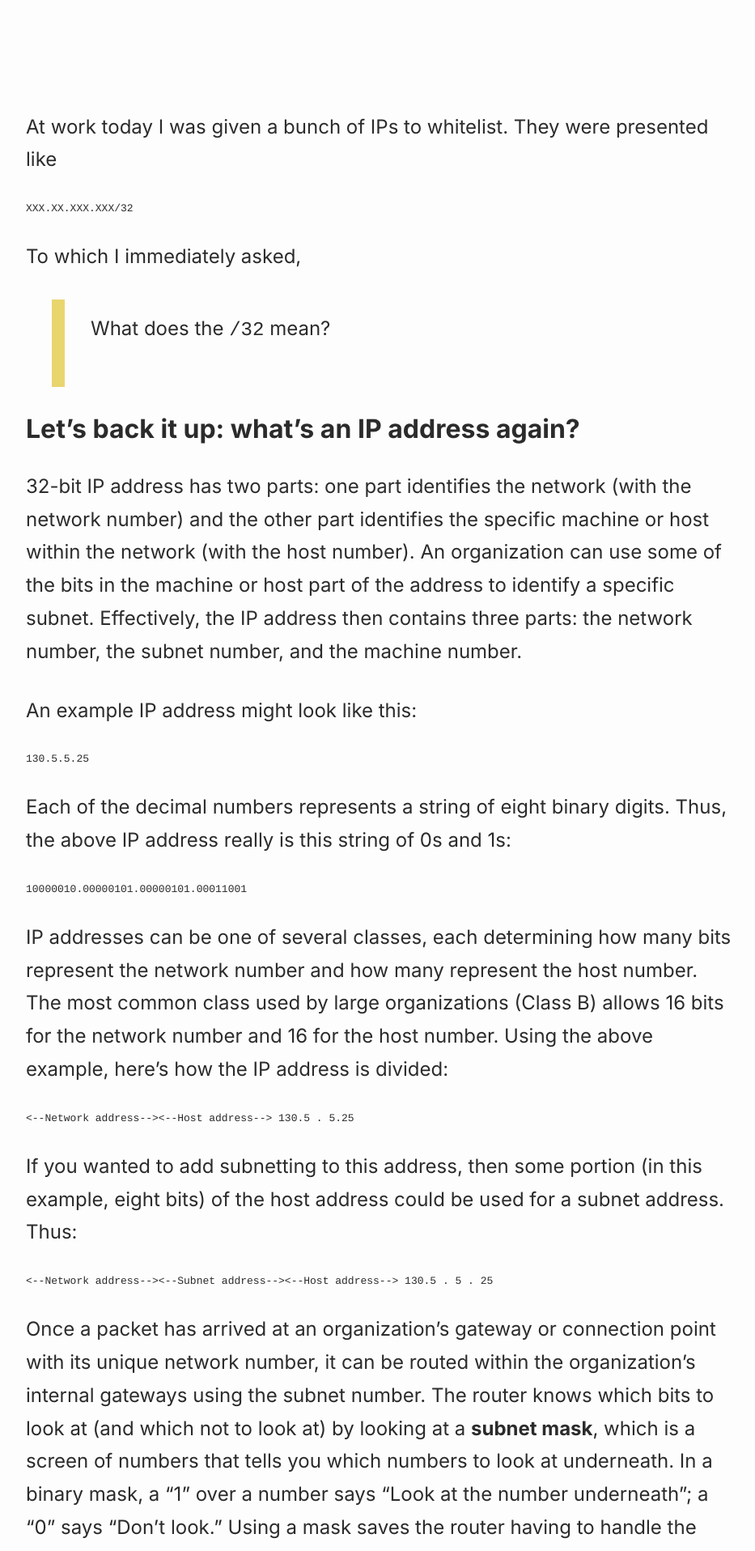
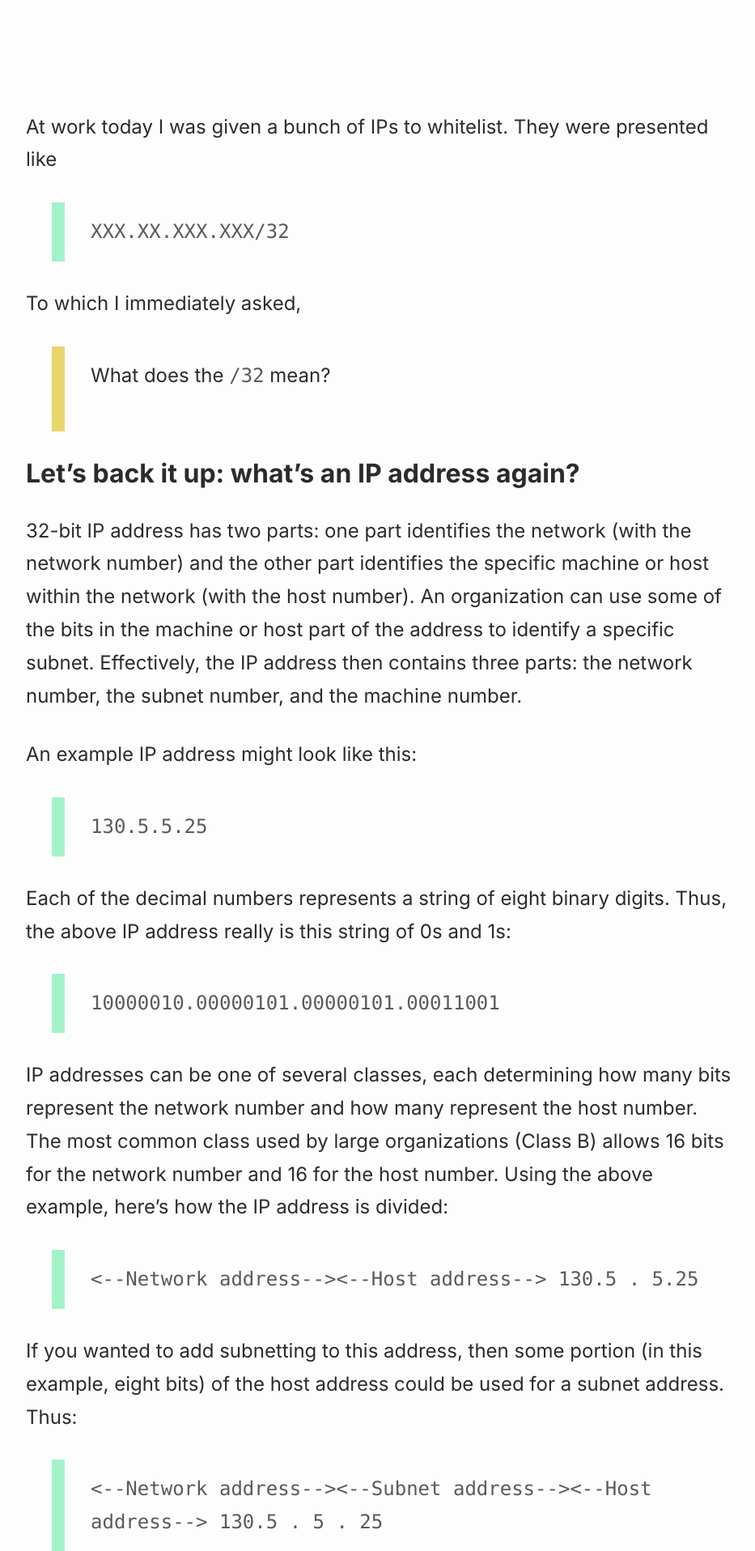
Before and after one commit to heisenburger/til, a Jekyll site: the page built from _posts/2017-07-04-netmasks.markdown, in a window 1280 px wide. Shown: the part 741-2657 px from the top of the page at 81% size, without its empty margins (96-1029 px from the left). Built offline with Jekyll 4.4.1, drawn with Linux system fonts in a browser that asks for light colours.

Commit message:
add pre and code styling

```diff
--- a/_sass/typography.scss
+++ b/_sass/typography.scss
@@ -1,6 +1,6 @@
 // Reading elements
 
-p, ul, ol {
+p, ul, ol, pre, code {
   font-size: 1rem;
   font-weight: normal;
   line-height: 1.7em;
@@ -23,7 +23,8 @@ ul, ol {
 
 blockquote {
   font-weight: 600;
-  padding: 1rem 0 1rem 1rem;
+  padding: 1rem 0 1rem 2rem;
+  margin-left: -2rem;
   border-left: 0.5rem solid $text-color;
   @include query($bp-desktop){
     margin-left: 2rem;
@@ -39,6 +40,24 @@ h2 {
   }
   @include query($bp-desktop){
     font-weight: 200;
+  }
+}
+
+pre, code {
+  font-family: $monospace;
+  color: #5A5A5A;
+}
+
+pre {
+  white-space: pre-wrap;
+  word-wrap: break-word;
+  padding: 1rem 0 1rem 2rem;
+  margin-left: -2rem;
+  border-left: 0.5rem solid $green-color;
+  @include query($bp-desktop){
+    margin-left: 2rem;
+    padding: 1rem 0 1rem 2rem;
+    border-left: 1rem solid $green-color;
   }
 }
 
--- a/css/main.scss
+++ b/css/main.scss
@@ -17,6 +17,7 @@ $reading:          "Adobe Caslon Pro","Athelas","Goudy Old Style","Californian F
 $serif:            "Questa", Georgia, serif;
 $sansserif:        "Questa Sans", "Franklin Gothic", Helvetica Neue, sans-serif;
 $display:          "QuestaGrande", Georgia, serif;
+$monospace:        "Menlo", "Consolas", "Inconsolata", monospace;
 
 $spacer:           2rem;
 
```
